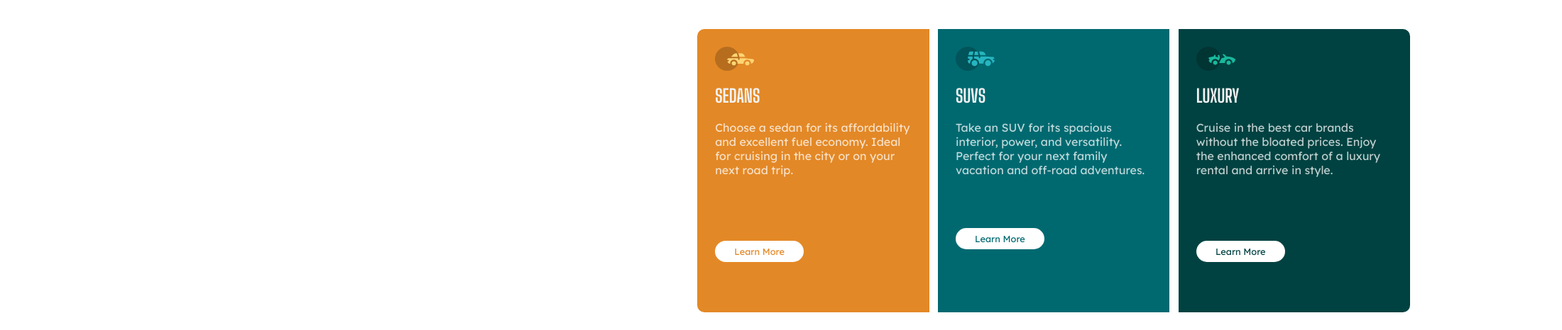
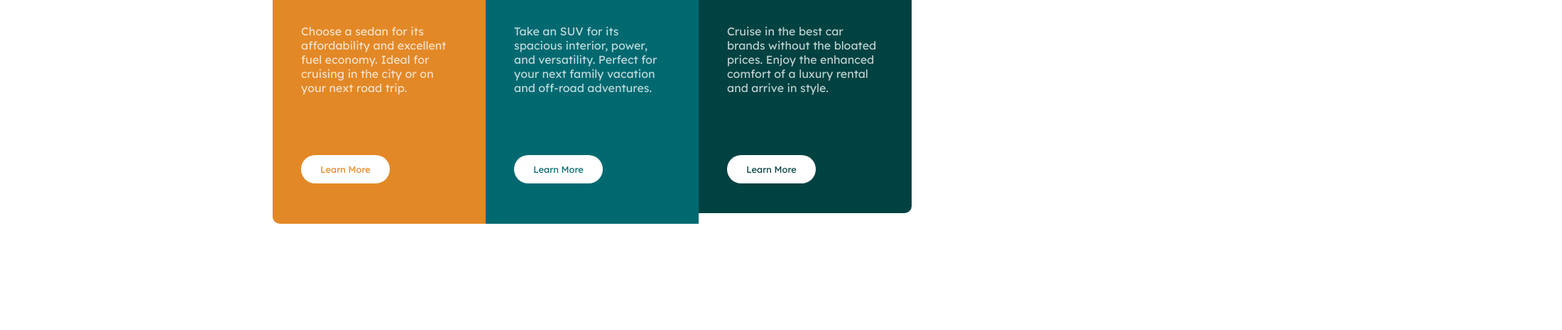
Before and after one commit to matiaslopezv/3-column-preview-card-component, a plain HTML site: page index.html in a window 1536 px wide. Shown: the part 424-890 px from the top of the page at 71% size, 2200 px wide, since content can reach past the window. After the commit the page ends 800 px from the top, so only its background shows below. Drawn offline with Linux system fonts and the light colour scheme.

Commit message:
reestablecido del desktop

```diff
--- a/css/styles.css
+++ b/css/styles.css
@@ -116,11 +116,17 @@ button{
 
 .luxury{
     background-color: var(--very-dark-cyan);
+    margin-bottom: 15px;
 }
 
 .attribution{
     font-size: 11px;
     text-align: center;
+    background-color: var(--bright-orange);
+    width: 80%;
+    margin: 0 auto;
+    color: var(--very-light-gray);
+    border-radius: 10px;
 }
 .attribution a{
     color: hsl(228, 45%, 44%);
@@ -128,49 +134,39 @@ button{
 
 @media (min-width:1440px){
     .container{
-        position: absolute;
-        top: 50%;
-        left: 50%;
-        display: grid;
-        grid-template-areas:
-        "orange1 blue2 green3"
-        "orange1 blue2 green3"
-        "orange1 blue2 green3"
-        "orange1 blue2 green3";
-        grid-template-columns: repeat(3, 1fr);
-        grid-template-rows: repeat(4, 1fr);
-        height: 400px;
-        padding: 25px;
+    display: flex;
+    flex-direction: row;
+    width:900px;
+    height: 500px;
+    position: absolute;
+    top: 25vh;
+    left: 25vw;
+    }
+
+    button{
+        height: 40px;
+    }
+    h1{
+        font-size: 2.3rem;
     }
 
     .sedan{
-        grid-area: orange1;
         border-radius: 10px 0px 0px 10px;
-        position: relative;
-        left:122px;
-        text-align: justify;
-    }
-    .sedan button{
-        margin-top: 70px;
+        gap: 50px;
+        padding: 40px;
     }
     .suv{
-        grid-area: blue2;
-    }
-    .suv button{
-        margin-top: 52px;
+        gap: 50px;
+        padding: 40px;
     }
 
     .luxury{
-        grid-area: green3;
         border-radius: 0px 10px 10px 0px;
-        position: relative;
-        right: 122px;
-    }
-    .luxury button{
-        margin-top: 70px;
+        gap: 50px;
+        padding: 40px;
     }
 
     .attribution{
         display: none;
     }
-    }
+}
```
